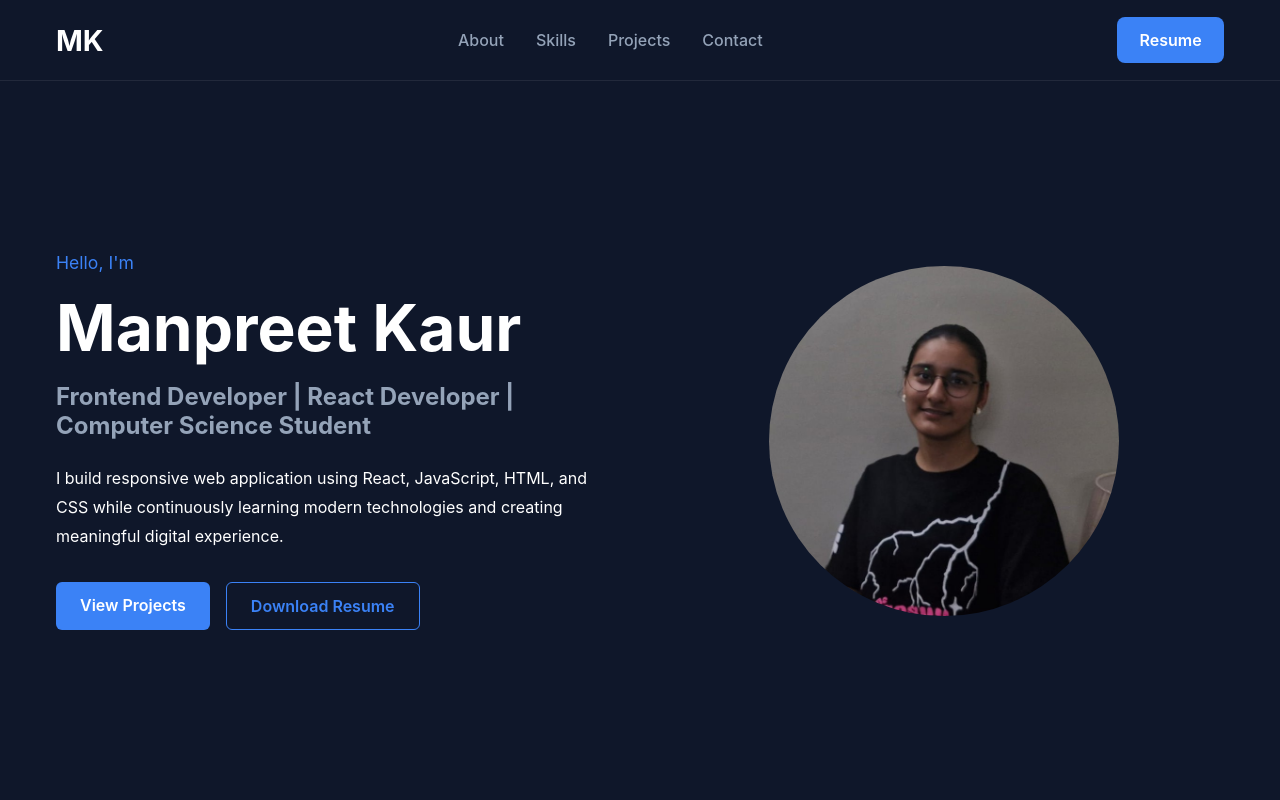
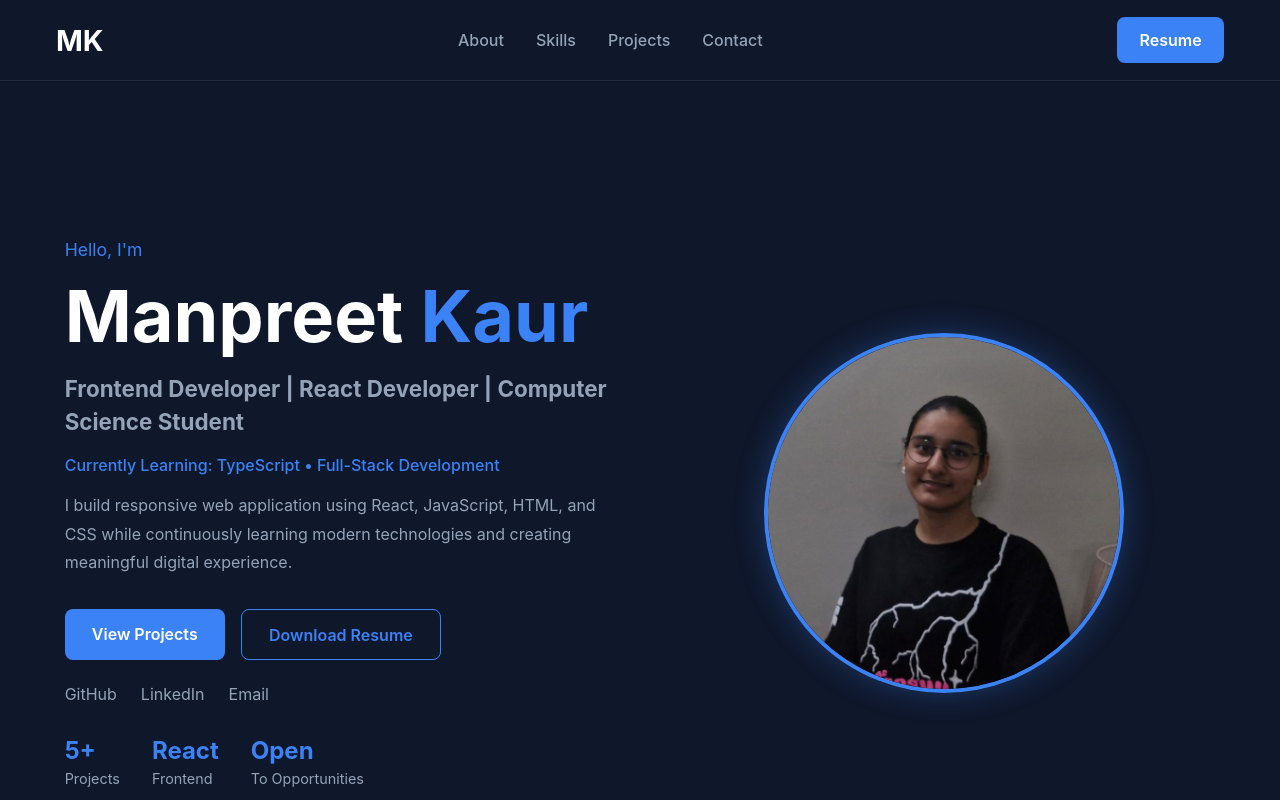
Before and after one commit to manpreetkaur292006-design/MANPREET-KAUR-PORTFOLIO, a React (Vite) app: page / in a window 1280 px wide. Shown: the top 800 px of the page. Built offline with nearby package versions, Linux system fonts and the light colour scheme.

Commit message:
improved the hero section

```diff
--- a/src/components/Hero.css
+++ b/src/components/Hero.css
@@ -1,14 +1,15 @@
 #hero {
-  min-height: 90vh;
+  min-height: 100vh;
   display: flex;
   align-items: center;
+  padding-top: 4rem;
 }
 
 .hero-container {
   display: flex;
   align-items: center;
   justify-content: space-between;
-  gap: 3rem;
+  gap: 4rem;
 }
 
 .hero-content {
@@ -22,32 +23,48 @@
 }
 
 .hero-name {
-  font-size: 4rem;
+  font-size: 4.5rem;
+  font-weight: 700;
+  line-height: 1.1;
   margin-bottom: 1rem;
 }
 
+.hero-name span {
+  color: var(--accent);
+}
+
 .hero-role {
-  font-size: 1.5rem;
+  font-size: 1.4rem;
   color: var(--text-secondary);
-  margin-bottom: 1.5rem;
+  line-height: 1.5;
+  margin-bottom: 1rem;
+}
+
+.hero-learning {
+  color: var(--accent);
+  font-weight: 500;
+  margin-bottom: 1rem;
 }
 
 .hero-description {
+  max-width: 550px;
   line-height: 1.8;
-  max-width: 600px;
+  color: var(--text-secondary);
   margin-bottom: 2rem;
 }
 
 .hero-buttons {
   display: flex;
   gap: 1rem;
+  margin-bottom: 1.5rem;
 }
 
 .primary-btn,
 .secondary-btn {
-  padding: 0.8rem 1.5rem;
-  border-radius: 6px;
+  padding: 0.9rem 1.7rem;
+  border-radius: 8px;
   font-weight: 600;
+  transition: 0.3s ease;
 }
 
 .primary-btn {
@@ -60,6 +77,43 @@
   color: var(--accent);
 }
 
+.primary-btn:hover,
+.secondary-btn:hover {
+  transform: translateY(-3px);
+}
+
+.hero-socials {
+  display: flex;
+  gap: 1.5rem;
+  margin-bottom: 2rem;
+}
+
+.hero-socials a {
+  color: var(--text-secondary);
+  transition: 0.3s ease;
+}
+
+.hero-socials a:hover {
+  color: var(--accent);
+}
+
+.hero-stats {
+  display: flex;
+  gap: 2rem;
+  margin-top: 1rem;
+}
+
+.stat h3 {
+  color: var(--accent);
+  font-size: 1.5rem;
+  margin-bottom: 0.3rem;
+}
+
+.stat p {
+  color: var(--text-secondary);
+  font-size: 0.9rem;
+}
+
 .hero-image {
   flex: 1;
   display: flex;
@@ -67,20 +121,22 @@
 }
 
 .hero-image img {
-  width: 350px;
-  height: 350px;
+  width: 360px;
+  height: 360px;
   object-fit: cover;
   border-radius: 50%;
+
+  border: 4px solid var(--accent);
+
+  box-shadow: 0 0 30px rgba(59, 130, 246, 0.3);
 }
 
 @media (max-width: 768px) {
+
   .hero-container {
     flex-direction: column-reverse;
     text-align: center;
-  }
-
-  .hero-buttons {
-    justify-content: center;
+    gap: 2rem;
   }
 
   .hero-name {
@@ -91,8 +147,27 @@
     font-size: 1.2rem;
   }
 
+  .hero-description {
+    margin: 0 auto 2rem;
+  }
+
+  .hero-buttons {
+    justify-content: center;
+    flex-wrap: wrap;
+  }
+
+  .hero-socials {
+    justify-content: center;
+    flex-wrap: wrap;
+  }
+
+  .hero-stats {
+    justify-content: center;
+    flex-wrap: wrap;
+  }
+
   .hero-image img {
-    width: 250px;
-    height: 250px;
+    width: 260px;
+    height: 260px;
   }
 }
--- a/src/components/Hero.jsx
+++ b/src/components/Hero.jsx
@@ -6,14 +6,22 @@ const Hero = () => {
   return (
     <section id='hero'>
       <div className="container hero-container">
+
         <div className="hero-content">
+
           <p className='hero-greeting'>Hello, I'm</p>
 
-          <h1 className='hero-name'>Manpreet Kaur</h1>
+          <h1 className='hero-name'>
+            Manpreet <span>Kaur</span>
+          </h1>
 
           <h2 className="hero-role">
             Frontend Developer | React Developer | Computer Science Student
           </h2>
+
+          <p className="hero-learning">
+            Currently Learning: TypeScript • Full-Stack Development
+          </p>
 
           <p className="hero-description">
             I build responsive web application using React, JavaScript,
@@ -30,11 +38,52 @@ const Hero = () => {
               Download Resume
             </a>
           </div>
+
+          <div className="hero-socials">
+            <a
+              href="https://github.com/manpreetkaur292006-design"
+              target="_blank"
+              rel="noreferrer"
+            >
+              GitHub
+            </a>
+
+            <a
+              href="https://www.linkedin.com/in/manpreetkaur-mk29"
+              target="_blank"
+              rel="noreferrer"
+            >
+              LinkedIn
+            </a>
+
+            <a href="mailto:manpreetkaur292006@gmail.com">
+              Email
+            </a>
+          </div>
+
+          <div className="hero-stats">
+            <div className="stat">
+              <h3>5+</h3>
+              <p>Projects</p>
+            </div>
+
+            <div className="stat">
+              <h3>React</h3>
+              <p>Frontend</p>
+            </div>
+
+            <div className="stat">
+              <h3>Open</h3>
+              <p>To Opportunities</p>
+            </div>
+          </div>
+
         </div>
 
         <div className="hero-image">
-            <img src={profile} alt="Manpreet Kaur" />
+          <img src={profile} alt="Manpreet Kaur" />
         </div>
+
       </div>
     </section>
   )
```
